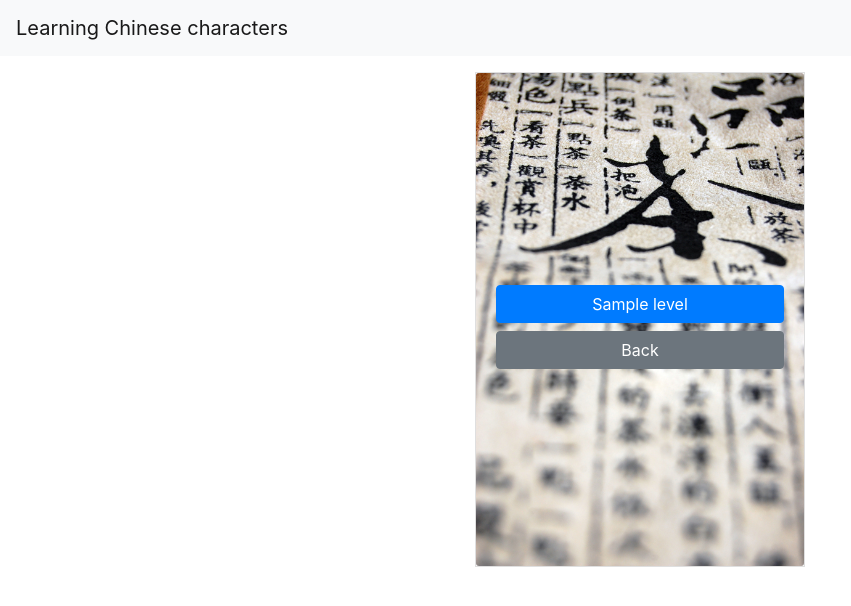
After one commit to maarten404/FlashCards, a Django app: page /select_level in a window 1280 px wide. The commit adds this page. Shown: the top 606 px of the page, without its empty margins (0-851 px from the left). Run offline with Django 3.2, Linux system fonts and the light colour scheme; tables that the repository leaves empty hold one stand-in row (values such as "Sample post"); some libraries are stand-ins or nearby versions.

Commit message:
added levels in quiz and edit

```diff
--- a/flashcards/admin.py
+++ b/flashcards/admin.py
@@ -1,5 +1,6 @@
 from django.contrib import admin
 
-from flashcards.models import QuestionAnswer
+from flashcards.models import QuestionAnswer, Level
 
 admin.site.register(QuestionAnswer)
+admin.site.register(Level)
--- a/flashcards/models.py
+++ b/flashcards/models.py
@@ -1,10 +1,21 @@
+import datetime
+
 from django.db import models
+
+class Level(models.Model):
+    """ A level is a set of questions (+answers) """
+    name = models.CharField(max_length=200)
+
+    def __str__(self):
+        representation = self.name
+        return representation
 
 class QuestionAnswer(models.Model):
     """This will be the cue shown to the user"""
     question = models.CharField(max_length=200)
     answer = models.CharField(max_length=200)
     date_added = models.DateTimeField(auto_now_add=True)
+    level = models.ForeignKey(Level, on_delete=models.CASCADE)
 
     def __str__(self):
         representation = str(self.question) + ": " + self.answer
--- a/flashcards/templates/flashcards/edit.html
+++ b/flashcards/templates/flashcards/edit.html
@@ -3,7 +3,7 @@
 
 {% block content %}
   <div class="formgroup">
-    <form action="{% url 'flashcards:edit' %}" method = 'post'>
+    <form action="{% url 'flashcards:edit' level.id %}" method = 'post'>
       {% csrf_token %}
 
       <textarea name="text_rep" rows="10" maxlength="2000" required
--- a/flashcards/templates/flashcards/quiz.html
+++ b/flashcards/templates/flashcards/quiz.html
@@ -5,7 +5,7 @@
   <p>Score: {{ score }}/{{ current_question_nr }}</p>
 
   <h2>{{ current_question.question }}</h2>
-  <form action="{% url 'flashcards:quiz' %}" method = 'post'>
+  <form action="{% url 'flashcards:quiz' level_id %}" method = 'post'>
     {% csrf_token %}
     <div class="formgroup">
       <input type="text" name="answer" maxlength="200" id="id_answer" autofocus
--- /dev/null
+++ b/flashcards/templates/flashcards/select_level.html
@@ -0,0 +1,27 @@
+{% extends "flashcards/base.html" %}
+{% load bootstrap4 %}
+{% load static %}
+
+{% block content %}
+<div class="card borders-0 rounded-0 card-top-image">
+  <img class="card-img img-fluid" src="{% static 'flashcards/freeimage-13680082-web.jpg' %}"
+  alt="background image">
+  <div class="card-img-overlay">
+    <br /><br /><br /><br /><br /><br /><br /><br />
+    {% for level in levels %}
+      <a class="btn btn-primary btn-block" role="button" href=
+      {% if next_page == "edit" %}
+        "{% url 'flashcards:edit' level.id %}"
+      {% else %}
+        "{% url 'flashcards:quiz' level.id %}"
+      {% endif %}
+    >
+      {{ level.name }}
+    </a>
+    {% endfor %}
+    <a class="btn btn-secondary btn-block" href="{% url 'flashcards:index' %}" role="button">
+      Back
+    </a>
+  </div>
+</div>
+{% endblock content %}
--- a/flashcards/urls.py
+++ b/flashcards/urls.py
@@ -6,6 +6,7 @@ app_name = 'flashcards'
 
 urlpatterns = [
     path('', views.index, name='index'),
-    path('edit', views.edit_flashcards, name='edit'),
-    path('quiz', views.quiz, name='quiz'),
+    path('edit/<int:level_id>/', views.edit, name='edit'),
+    path('quiz/<int:level_id>/', views.quiz, name='quiz'),
+    path('select_level', views.select_level, name='select_level'),
 ]
--- a/flashcards/views.py
+++ b/flashcards/views.py
@@ -1,15 +1,32 @@
 import random
 
 from django.contrib.auth.decorators import login_required
-from django.http import HttpResponseBadRequest
-from django.shortcuts import render
+from django.http import HttpResponseBadRequest, HttpResponseRedirect
+from django.shortcuts import get_object_or_404, render, reverse
 
-from .models import QuestionAnswer
+from .models import QuestionAnswer, Level
 
 def index(request):
     return render(request, 'flashcards/index.html')
 
-def quiz(request):
+def select_level(request):
+    # if next_page is not given, default to quiz
+    if request.method == 'POST':
+        next_page = request.POST.get("next_page")
+    else:
+        next_page = "quiz"
+
+    levels = Level.objects.all()
+
+    context = {'levels': levels,
+               'next_page': next_page,
+               }
+
+    return render(request, 'flashcards/select_level.html', context)
+
+def quiz(request, level_id):
+    level = get_object_or_404(Level,id=level_id)
+
     # we get the question_nr from the session, will update it in this function
     # when necessary and write it back to the session in the end
 
@@ -26,10 +43,9 @@ def quiz(request):
     # whether it was a first try.
     # If it is correct, we go to the next question. If it was the first try,
     # the score is increased by one.
-    if request.method == 'POST':
-        if(str.lower(request.POST.get("answer")) == QuestionAnswer.objects.get(id=
-                request.POST.get("question_id")).answer):
-            print("answer correct")
+    if "answer" in request.POST:
+        if(str.lower(request.POST.get("answer")) ==
+            QuestionAnswer.objects.get(id=request.POST.get("question_id")).answer):
             if request.POST.get("first_try") == "True":
                 request.session["score"] += 1
             current_question_nr += 1
@@ -41,7 +57,9 @@ def quiz(request):
     # If all questions are done, we go to the end template showing the score
     # we also remove current_question_nr and score from the session so that
     # next round we start with a clean slate
-    if current_question_nr >= len(QuestionAnswer.objects.all()):
+    # to do: make django do the length in the query
+    if(current_question_nr >=
+        len(QuestionAnswer.objects.filter(level_id=level_id))):
         context = {'current_question_nr': current_question_nr,
                    'score': request.session["score"],}
         del request.session["current_question_nr"]
@@ -51,26 +69,31 @@ def quiz(request):
     request.session["current_question_nr"] = current_question_nr
 
     context = {'current_question':
-        QuestionAnswer.objects.order_by('id')[current_question_nr],
+        QuestionAnswer.objects.filter(level_id=level_id).order_by('id')[current_question_nr],
                'score': request.session["score"],
                'current_question_nr': current_question_nr,
                'first_try': first_try,
+               'level_id': level_id,
                }
     return render(request, 'flashcards/quiz.html', context)
 
 @login_required
-def edit_flashcards(request):
+def edit(request,level_id):
+    level = get_object_or_404(Level,id=level_id)
+
     if request.method != 'POST':
         text_rep = ""
-        for question_answer in(QuestionAnswer.objects.order_by('id')):
+        for question_answer in(QuestionAnswer.objects.filter(level_id=level_id).order_by('id')):
             text_rep += question_answer.question + ","
             text_rep += question_answer.answer + "\r\n"
 
-        context = {'text_rep': text_rep
-                    }
+        context = {'text_rep': text_rep,
+                   'level': level,
+                   #'level_id': level_id
+                  }
         return render(request, 'flashcards/edit.html', context)
     else:
-        QuestionAnswer.objects.all().delete()
+        QuestionAnswer.objects.filter(level_id=level_id).delete()
 
         current_question_nr = 0
         request.session["current_question_nr"] = 0
@@ -92,8 +115,9 @@ def edit_flashcards(request):
                 new_questionanswer = QuestionAnswer()
                 new_questionanswer.question = question_answer[0]
                 new_questionanswer.answer = question_answer[1]
+                new_questionanswer.level = level
                 new_questionanswer.save()
             else:
                 next
 
-        return render(request, 'flashcards/index.html')
+        return HttpResponseRedirect(reverse('flashcards:index'))
```
Also changed, not shown: flashcards/templates/flashcards/index.html (+10 -5 lines), users/templates/users/register.html (added, +47 -0 lines), flashcards/migrations/0004_auto_20181111_1555.py (added).
